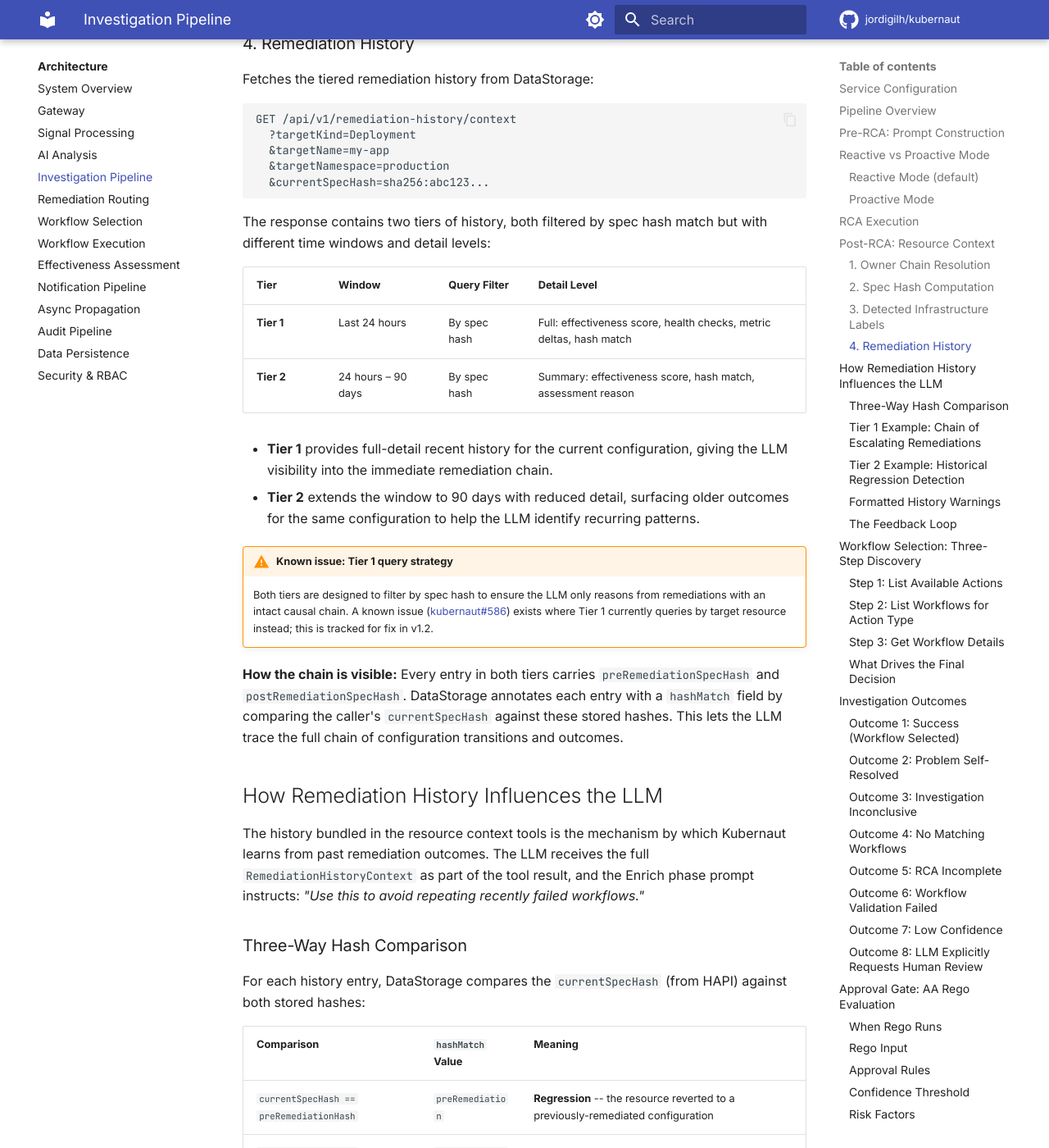
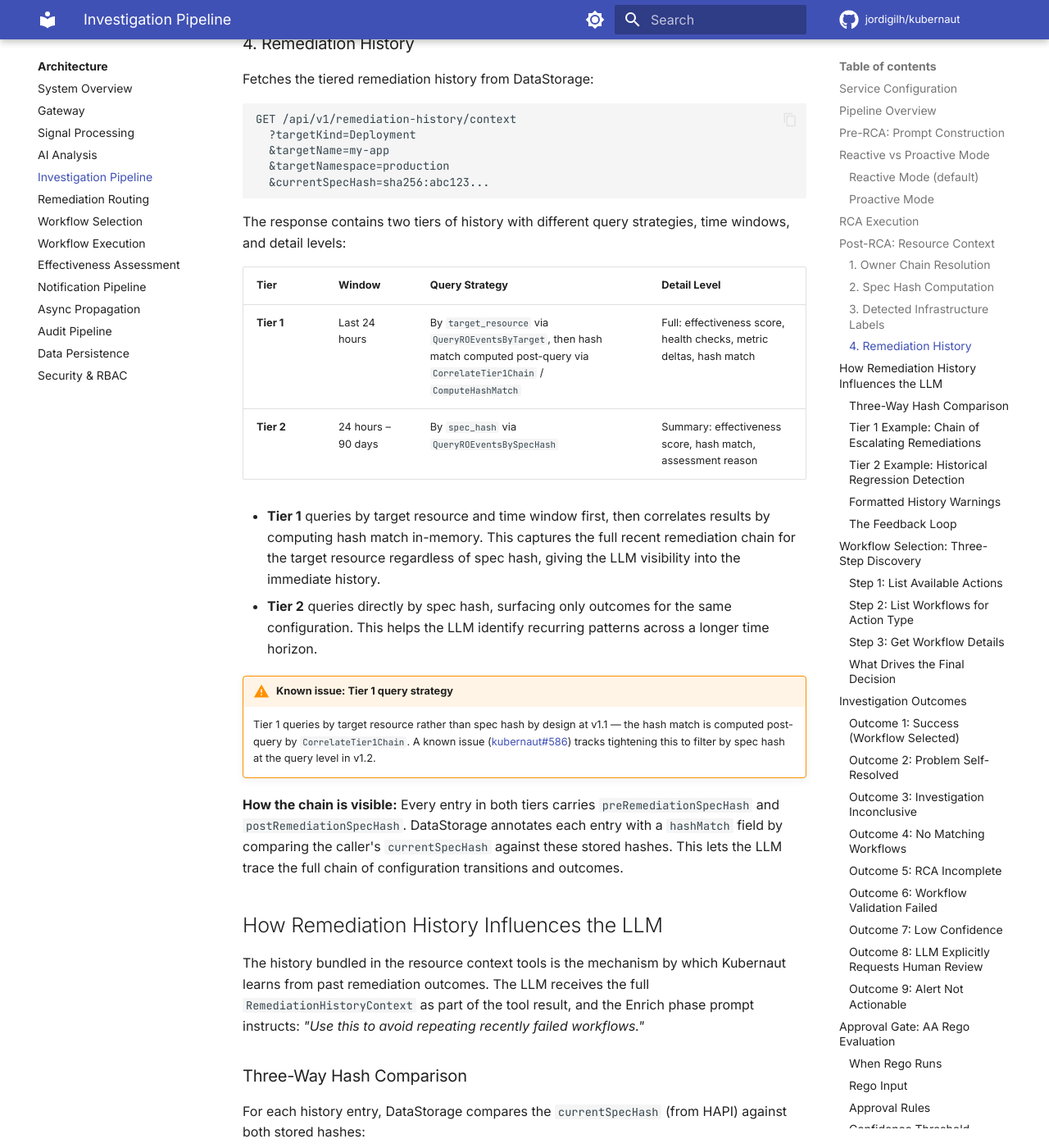
Before and after one commit to jordigilh/kubernaut-docs, an MkDocs documentation site: the page built from docs/architecture/hapi-investigation.md, in a window 1280 px wide and 1400 px high, scrolled down 6149 px. Shown: the whole window at 82% size. Built offline with MkDocs 1.6.1 and Material for MkDocs 9.7.7, drawn with Linux system fonts in a browser that asks for light colours; comment, search, counter and statistics services are not loaded; the version menu is left out; some of the changed text lies outside the part shown.

Commit message:
fix(architecture): fix HAPI tier queries, add 9th outcome, fix Verifying diagram, separate IneffectiveChain
HAPI Investigation:
- M7: Fix Tier 1 — queries by target_resource via QueryROEventsByTarget, hash match computed post-query
- M8: Add 9th outcome — alert not actionable (WorkflowNotNeeded / NotActionable)
- M9: Clarify build_remediation_history_section() is HolmesGPT Python-side
- L4: Clarify Outcome 2 detection via HAPI "problem self-resolved" warning string
- L5: Clarify Outcome 7 enforced by AA controller handleLowConfidenceFailure
- L7: Clarify NeedsHumanReview + SelectedWorkflow → Failed applies to any review scenario

Remediation Routing:
- H5: Fix Mermaid diagram — Verifying → Completed (VerificationTimedOut), not → Failed
- M10: Separate IneffectiveChain from time-expiry blocks — uses RequeueAfter only
- M11: Add note about ValidTransitions map omitting Pending → Blocked and Analyzing → Blocked

Closes part of #85

Made-with: Cursor

````diff
--- a/docs/architecture/hapi-investigation.md
+++ b/docs/architecture/hapi-investigation.md
@@ -183,18 +183,18 @@ GET /api/v1/remediation-history/context
   &currentSpecHash=sha256:abc123...
 ```
 
-The response contains two tiers of history, both filtered by spec hash match but with different time windows and detail levels:
+The response contains two tiers of history with different query strategies, time windows, and detail levels:
 
-| Tier | Window | Query Filter | Detail Level |
+| Tier | Window | Query Strategy | Detail Level |
 |---|---|---|---|
-| **Tier 1** | Last 24 hours | By spec hash | Full: effectiveness score, health checks, metric deltas, hash match |
-| **Tier 2** | 24 hours – 90 days | By spec hash | Summary: effectiveness score, hash match, assessment reason |
+| **Tier 1** | Last 24 hours | By `target_resource` via `QueryROEventsByTarget`, then hash match computed post-query via `CorrelateTier1Chain` / `ComputeHashMatch` | Full: effectiveness score, health checks, metric deltas, hash match |
+| **Tier 2** | 24 hours – 90 days | By `spec_hash` via `QueryROEventsBySpecHash` | Summary: effectiveness score, hash match, assessment reason |
 
-- **Tier 1** provides full-detail recent history for the current configuration, giving the LLM visibility into the immediate remediation chain.
-- **Tier 2** extends the window to 90 days with reduced detail, surfacing older outcomes for the same configuration to help the LLM identify recurring patterns.
+- **Tier 1** queries by target resource and time window first, then correlates results by computing hash match in-memory. This captures the full recent remediation chain for the target resource regardless of spec hash, giving the LLM visibility into the immediate history.
+- **Tier 2** queries directly by spec hash, surfacing only outcomes for the same configuration. This helps the LLM identify recurring patterns across a longer time horizon.
 
 !!! warning "Known issue: Tier 1 query strategy"
-    Both tiers are designed to filter by spec hash to ensure the LLM only reasons from remediations with an intact causal chain. A known issue ([kubernaut#586](https://github.com/jordigilh/kubernaut/issues/586)) exists where Tier 1 currently queries by target resource instead; this is tracked for fix in v1.2.
+    Tier 1 queries by target resource rather than spec hash by design at v1.1 — the hash match is computed post-query by `CorrelateTier1Chain`. A known issue ([kubernaut#586](https://github.com/jordigilh/kubernaut/issues/586)) tracks tightening this to filter by spec hash at the query level in v1.2.
 
 **How the chain is visible:** Every entry in both tiers carries `preRemediationSpecHash` and `postRemediationSpecHash`. DataStorage annotates each entry with a `hashMatch` field by comparing the caller's `currentSpecHash` against these stored hashes. This lets the LLM trace the full chain of configuration transitions and outcomes.
 
@@ -324,7 +324,7 @@ Without Tier 2, this historical insight would be invisible -- the LLM would have
 
 ### Formatted History Warnings
 
-HAPI includes a `build_remediation_history_section()` module that converts raw history into structured warnings and reasoning guidance when history context is injected into the system prompt:
+The HolmesGPT Python codebase (not the kubernaut Go repository) includes a `build_remediation_history_section()` module that converts raw history into structured warnings and reasoning guidance when history context is injected into the system prompt:
 
 | Warning | Trigger | Guidance |
 |---|---|---|
@@ -408,13 +408,13 @@ DataStorage's scoring determines the presentation order but not the selection. A
 
 ## Investigation Outcomes
 
-The LLM investigation can produce 8 distinct outcomes, each handled differently by the system:
+The LLM investigation can produce 9 distinct outcomes, each handled differently by the system:
 
 ```mermaid
 flowchart TD
     HAPI["HAPI Response"] --> NHR{"needs_human_review?"}
     NHR -->|true| HasWFReview{"selected_workflow?"}
-    HasWFReview -->|present| HRFailed["Human Review + Workflow<br/><small>Phase: Failed</small>"]
+    HasWFReview -->|present| HRFailed["Human Review + Workflow<br/><small>Phase: Failed (any review scenario)</small>"]
     HasWFReview -->|null| HRCompleted["Manual Review Required<br/><small>Phase: Completed</small>"]
     NHR -->|false| HasWF{"selected_workflow?"}
     HasWF -->|null| Resolved{"Problem resolved?"}
@@ -434,7 +434,7 @@ The LLM returns a `selected_workflow` with `workflow_id`, `confidence`, and `par
 
 ### Outcome 2: Problem Self-Resolved
 
-The LLM determines the issue is no longer occurring -- the resource is healthy, no active errors. Sets `investigation_outcome=resolved` with high confidence but no workflow.
+The LLM determines the issue is no longer occurring — the resource is healthy, no active errors. Detection relies on HAPI appending a "problem self-resolved" warning to the response when `investigation_outcome=resolved`. The AA response processor detects this warning string to identify the self-resolved state.
 
 **Fields:** `selected_workflow=null`, `confidence >= 0.7`, no warning signals, no substantive RCA
 **Next:** AA sets `Reason=WorkflowNotNeeded`, `Outcome=NoActionRequired`. No workflow execution, no approval. Rego is never evaluated.
@@ -474,10 +474,10 @@ The LLM selected a workflow that fails catalog validation (wrong ID, image misma
 
 ### Outcome 7: Low Confidence
 
-The LLM returns a workflow with `confidence` below the investigation threshold (0.7). HAPI does not enforce this threshold -- it passes the confidence through. The AA controller's response processor detects the low confidence.
+The LLM returns a workflow with `confidence` below the investigation threshold (0.7). HAPI does not enforce this threshold — it passes the confidence through. The AA controller's `handleLowConfidenceFailure` handler detects the low confidence and transitions the AIAnalysis to `Failed`.
 
 **Fields:** `selected_workflow` present, `confidence < 0.7`
-**Next:** AA response processor rejects the low-confidence selection and routes to human review. Rego is never evaluated.
+**Next:** AA controller rejects the low-confidence selection via `handleLowConfidenceFailure`, transitions to `Failed`, and the Orchestrator routes to human review. Rego is never evaluated.
 
 ### Outcome 8: LLM Explicitly Requests Human Review
 
@@ -485,8 +485,15 @@ The LLM itself determines that the situation requires human judgment and sets `n
 
 **Next:** Routed to human review.
 
+### Outcome 9: Alert Not Actionable
+
+The LLM investigates and determines the alert is not actionable — for example, a transient resource pressure that does not warrant remediation. Distinct from Outcome 2 (self-resolved): the problem may still exist but does not meet the threshold for automated action.
+
+**Fields:** `selected_workflow=null`, `Outcome=WorkflowNotNeeded`, `SubReason=NotActionable`
+**Next:** AA sets `Outcome=NoActionRequired`. No workflow execution. Rego is never evaluated.
+
 !!! note "Only Outcome 1 reaches Rego"
-    Outcomes 2–8 are all handled by the AA controller's response processor **before** Rego evaluation. The Rego approval policy only runs when the LLM successfully selects a workflow with `needs_human_review=false` and `confidence >= 0.7`.
+    Outcomes 2–9 are all handled by the AA controller's response processor **before** Rego evaluation. The Rego approval policy only runs when the LLM successfully selects a workflow with `needs_human_review=false` and `confidence >= 0.7`.
 
 ## Approval Gate: AA Rego Evaluation
 
````
Also changed, not shown: docs/architecture/remediation-routing.md (+6 -2 lines).
